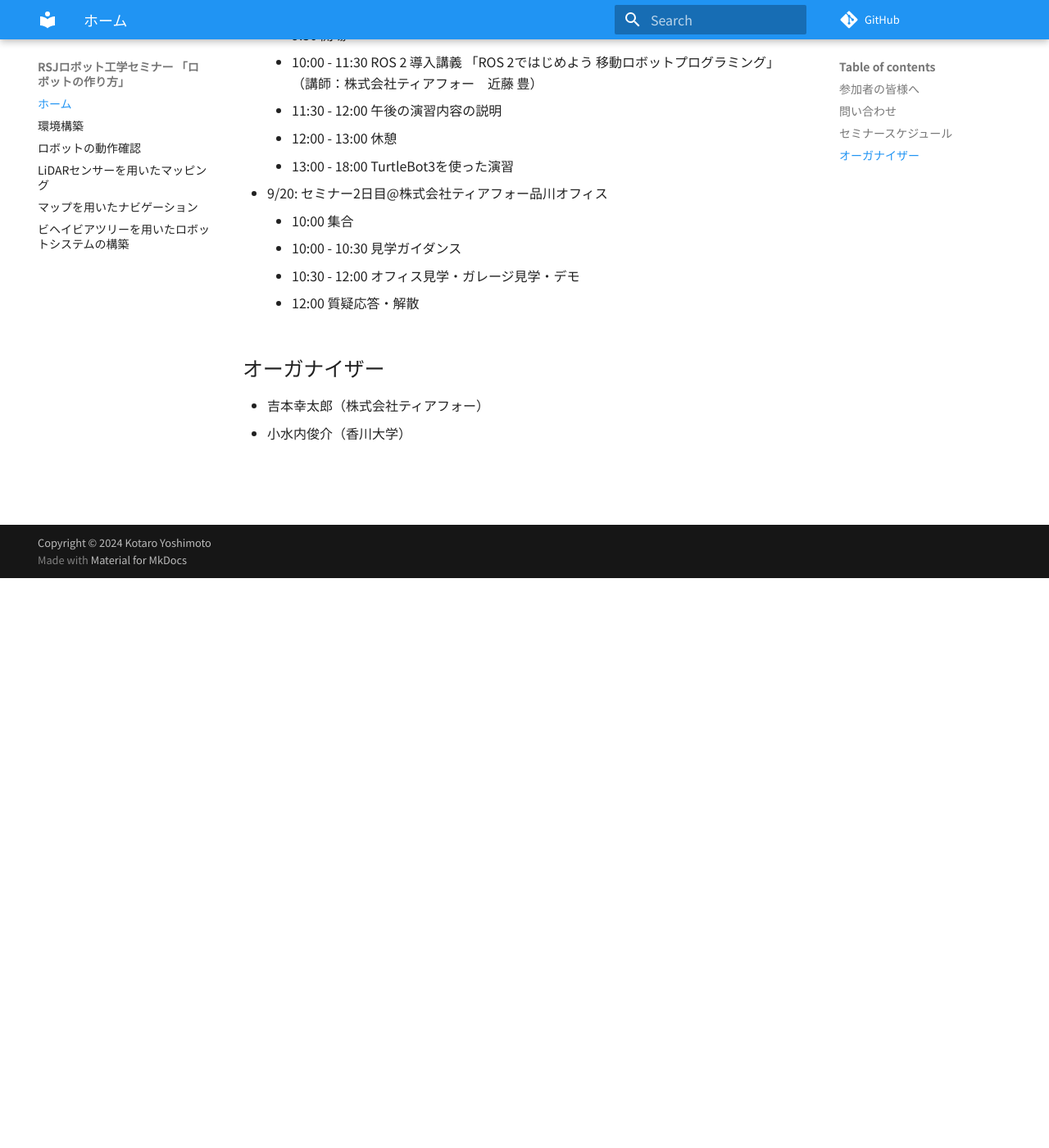
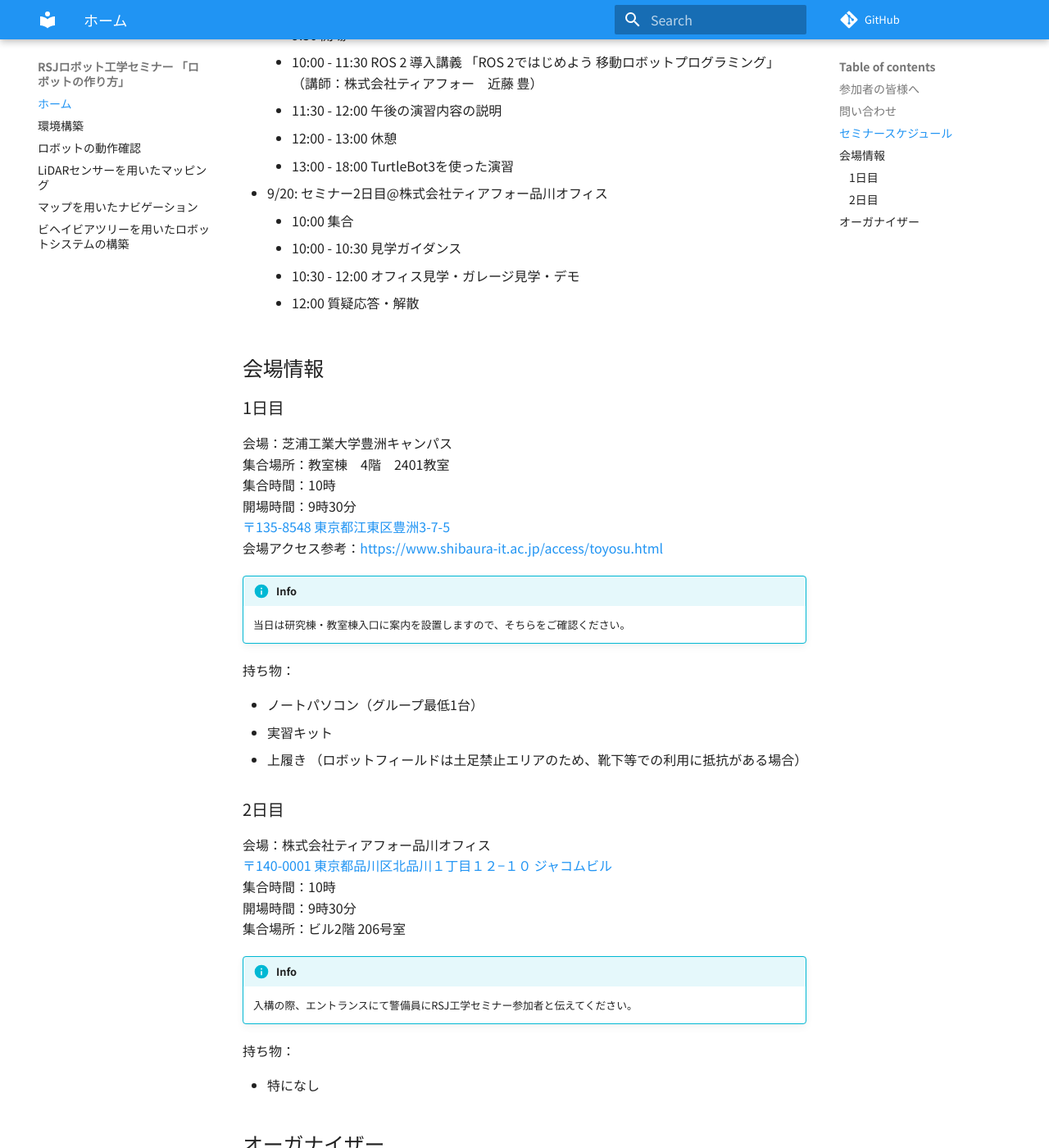
Before and after one commit to HansRobo/rsj_ros_seminar_2024, an MkDocs documentation site: the page built from docs/index.md, in a window 1280 px wide and 1400 px high, scrolled down 695 px. Shown: the whole window at 82% size. Built offline with MkDocs 1.6.1 and Material for MkDocs 9.7.7, drawn with Linux system fonts in a browser that asks for light colours; nearby versions of some CDN libraries; some web fonts are replaced; comment, search, counter and statistics services are not loaded.

Commit message:
会場情報の追加

```diff
--- a/docs/index.md
+++ b/docs/index.md
@@ -33,6 +33,41 @@
   - 10:30 - 12:00 オフィス見学・ガレージ見学・デモ
   - 12:00 質疑応答・解散
 
+## 会場情報
+
+### 1日目
+
+会場：芝浦工業大学豊洲キャンパス
+集合場所：教室棟　4階　2401教室
+集合時間：10時
+開場時間：9時30分
+[〒135-8548 東京都江東区豊洲3-7-5](https://maps.app.goo.gl/RqBJAyKb3mCCijaQ6)
+会場アクセス参考：https://www.shibaura-it.ac.jp/access/toyosu.html
+
+!!! info
+    当日は研究棟・教室棟入口に案内を設置しますので、そちらをご確認ください。
+
+持ち物：
+
+- ノートパソコン（グループ最低1台）
+- 実習キット
+- 上履き （ロボットフィールドは土足禁止エリアのため、靴下等での利用に抵抗がある場合）
+
+### 2日目
+
+会場：株式会社ティアフォー品川オフィス
+[〒140-0001 東京都品川区北品川１丁目１２−１０ ジャコムビル](https://maps.app.goo.gl/3ccS3s41t3YKaF2cA)
+集合時間：10時
+開場時間：9時30分
+集合場所：ビル2階 206号室
+
+!!! info
+    入構の際、エントランスにて警備員にRSJ工学セミナー参加者と伝えてください。
+
+持ち物：
+
+- 特になし
+
 ## オーガナイザー
 
 - 吉本幸太郎（株式会社ティアフォー）
```
